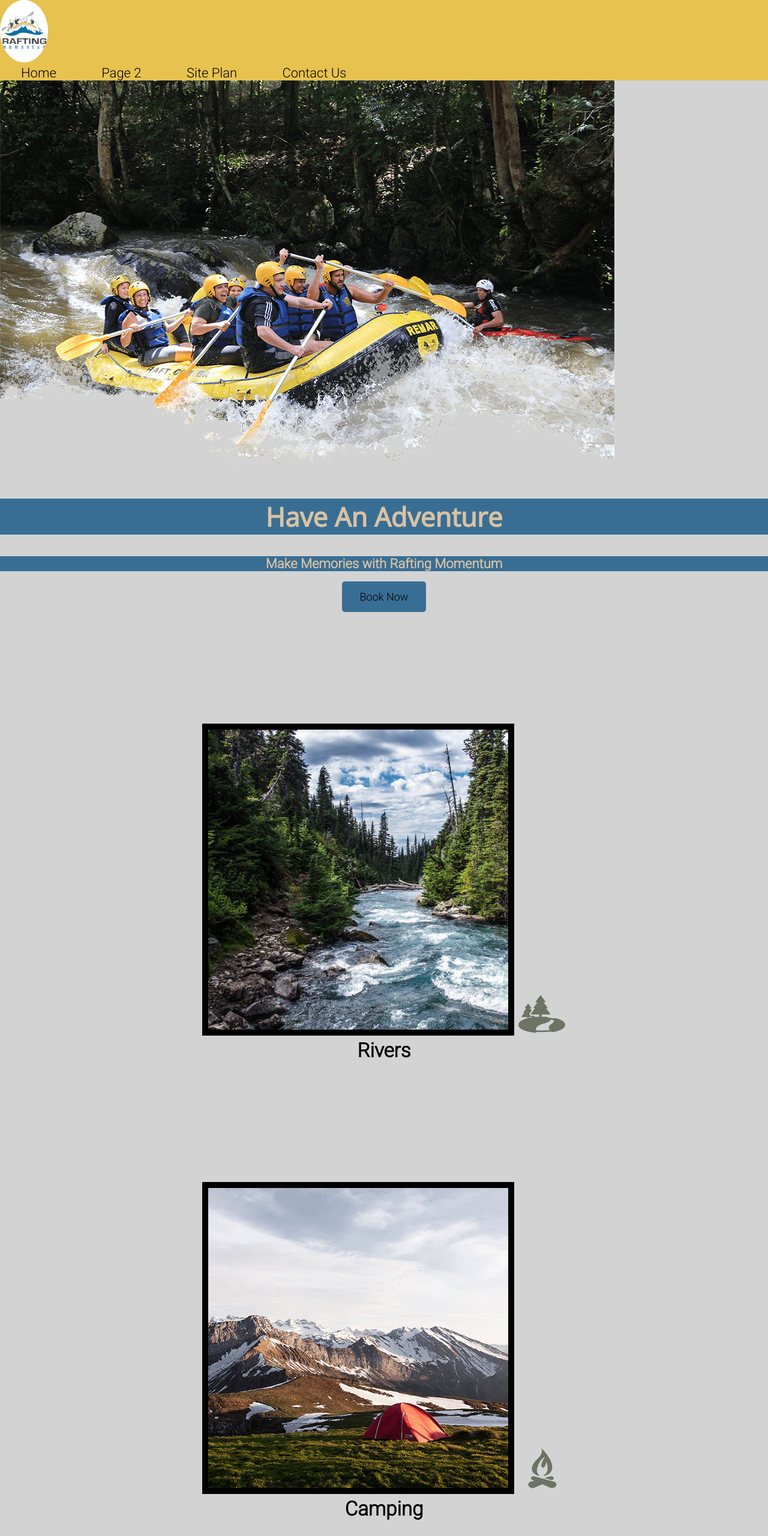
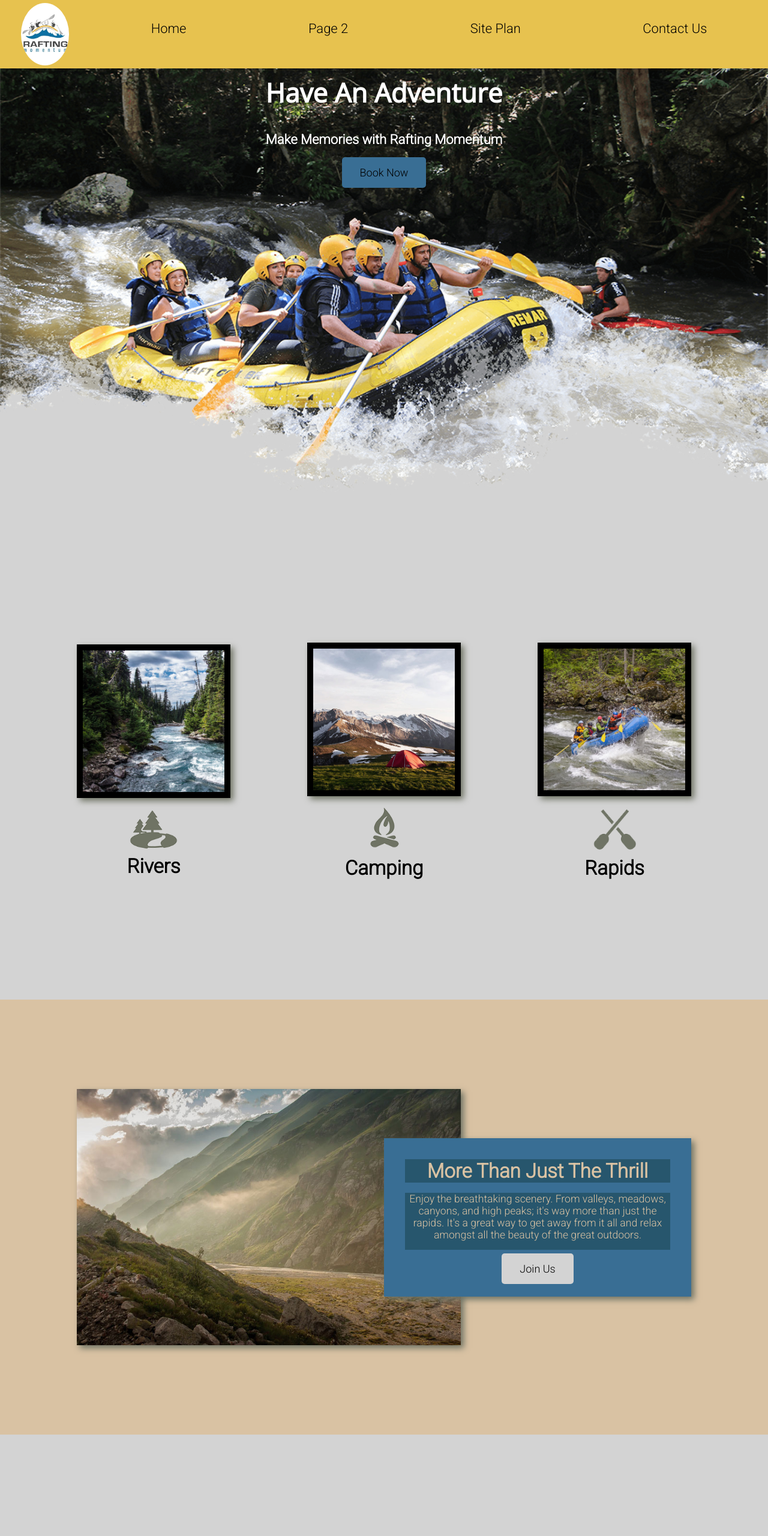
Before and after one commit to bensonmatt1029/wdd130, a plain HTML site: page wwr/index.html in a window 1280 px wide. Shown: the top 2560 px of the page at 60% size. Drawn offline with nearby package versions, Linux system fonts and the light colour scheme.

Commit message:
Added finishing touches to whitewater css

```diff
--- a/wwr/styles/style.css
+++ b/wwr/styles/style.css
@@ -12,8 +12,18 @@ nav a {
     padding: 35px;
 }
 
-#hero-msg h1, #hero-msg h4 {
+#hero-msg h1 {
     text-align: center;
+    color: white;
+}
+
+#hero-img {
+    width: 100%;
+}
+
+#hero-msg h4 {
+    text-align: center;
+    color: white;
 }
 
 .button-box {
@@ -27,6 +37,8 @@ main section {
 #backround {
     height: 725px;
     background-color: #d9c2a3;
+    grid-column: 1/11;
+    grid-row: 4/9;
 }
 
 body {
@@ -43,6 +55,8 @@ h2 {
 
 header {
     background-color: #E7C24F;
+    display: grid;
+    grid-template-columns: 150px auto;
 }
 
 nav a:hover {
@@ -85,7 +99,9 @@ nav a:hover {
 .msg {
     background-color: #396E94;
     padding: 35px;
-    line-height: 1.5em;
+    grid-column: 6/10;
+    grid-row: 6/7;
+    box-shadow: 5px 5px 10px #6f7364;
 }
 
 footer {
@@ -94,18 +110,27 @@ footer {
     color: black;
     padding: 25px 50px;
     margin-top: 200px;
+    display: flex;
+    justify-content: space-around;
+    align-items: center;
 }
 
 .home-title {
-    background-color: #396E94;
+    /* background-color: #396E94; */
     color: #d9c2a3;
     font-family: "Rock Salt,", "sans-serif", "Open Sans";
     font-size: 2em;
     margin-top: 10px;
 }
 
+.home-grid {
+    display: grid;
+    grid-template-columns: repeat(10, 1fr);
+    align-items: center;
+}
+
 h4 {
-    background-color: #396E94;
+    /* background-color: #396E94; */
     color: #d9c2a3
 }
 
@@ -153,20 +178,115 @@ footer p a:hover {
 
 #logo_link {
     padding-top: 5px;
+    justify-self: center;
+    align-self: center;
 }
 
 footer .social img {
     padding-top: 15px;
 }
 
-.rivers-card, .camping-card, .rapids-card {
+.rivers-card {
     margin: 200px 0;
+    grid-column: 2/4;
+    grid-row: 2/3;
+}
+
+.camping-card {
+    margin: 200px 0;
+    grid-column: 5/7;
+    grid-row: 2/3;
+}
+
+.rapids-card {
+    margin: 200px 0;
+    grid-column: 8/10;
+    grid-row: 2/3;
 }
 
 .card-img {
     border: 10px solid black;
+    width: 100%;
+    box-shadow: 5px 5px 10px #6f7364;
+}
+
+.card-img:hover {
+    opacity: .6;
+    transform: scale(1.1);
+}
+
+.mountains {
+    width: 100%;
+    grid-column: 2/7;
+    grid-row: 5/8;
+    box-shadow: 5px 5px 10px #6f7364;
 }
 
 main section img {
     box-sizing: border-box;
 }
+
+nav {
+    display: flex;
+    justify-content: space-around;
+}
+
+#hero {
+    display: grid;
+    grid-template-columns: 1fr 3fr 1fr;
+    margin-top: -100px;
+}
+
+#hero-box {
+    grid-column: 1/4;
+    grid-row: 1/3;
+    z-index: -1;
+}
+
+#hero-msg {
+    grid-column: 2/3;
+    grid-row: 1/2;
+    margin-top: 100px;
+}
+
+@media screen and (max-width: 900px) {
+    #hero, .home-grid {
+        display: block;
+        height: auto;
+    }
+    nav, footer {
+        flex-direction: column;
+    }
+    nav a {
+        display: block;
+        padding: 15px;
+    }
+    #hero {
+        margin-top: 0;
+    }
+    #hero-msg {
+        margin-top: 0;
+    }
+    #hero-msg h4 {
+        display: none;
+    }
+    .home-title {
+        font-size: 25px;
+        color: #6f7364;
+    }
+    .rivers-card, .camping-card, .rapids-card {
+        margin: 50px auto;
+        width: 60%;
+    }
+    #background {
+        display: none;
+    }
+    .mountains, .msg {
+        width: 80%;
+        display: block;
+        margin: 0 auto;
+    }
+    footer {
+        margin-top: 25px;
+    }
+}
```
